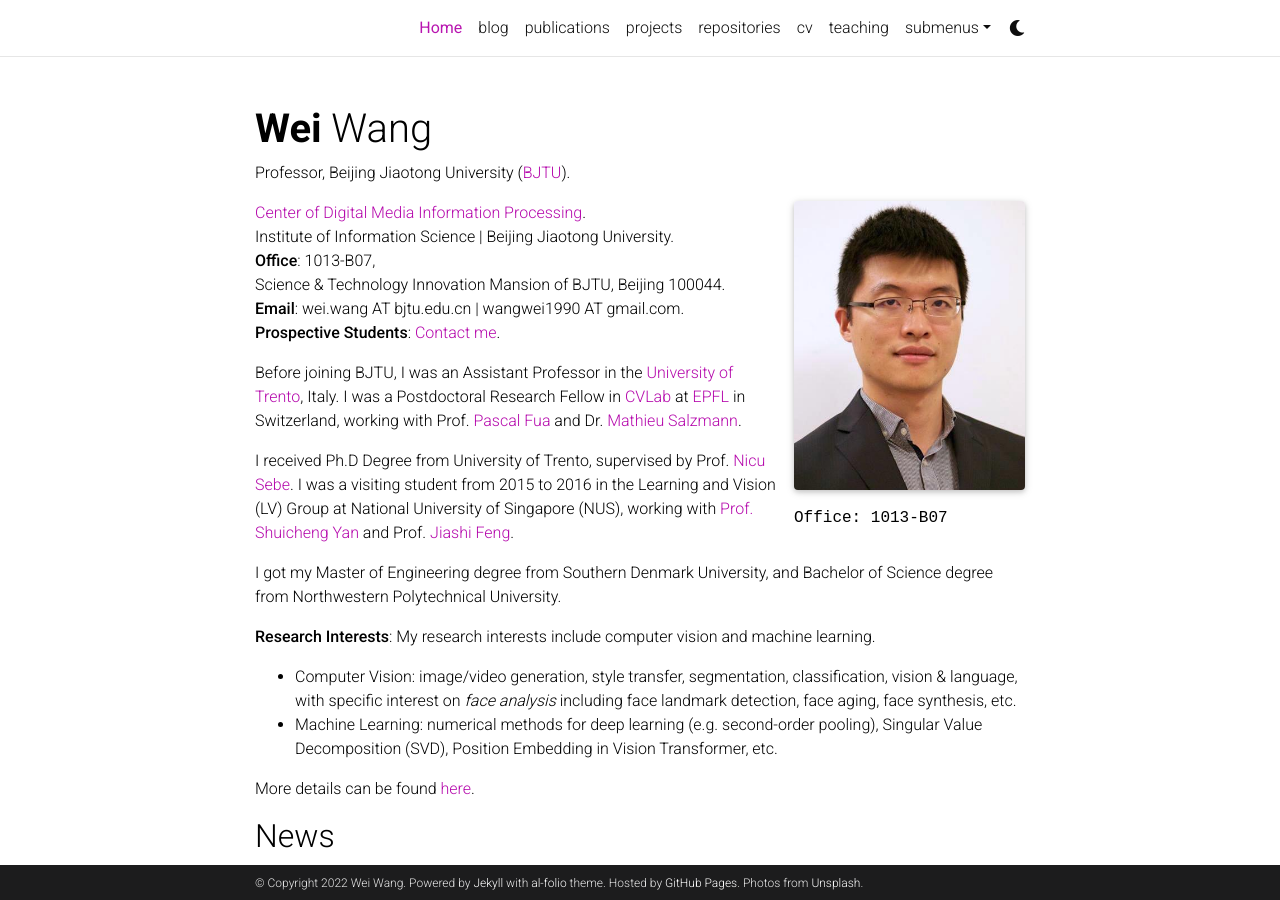
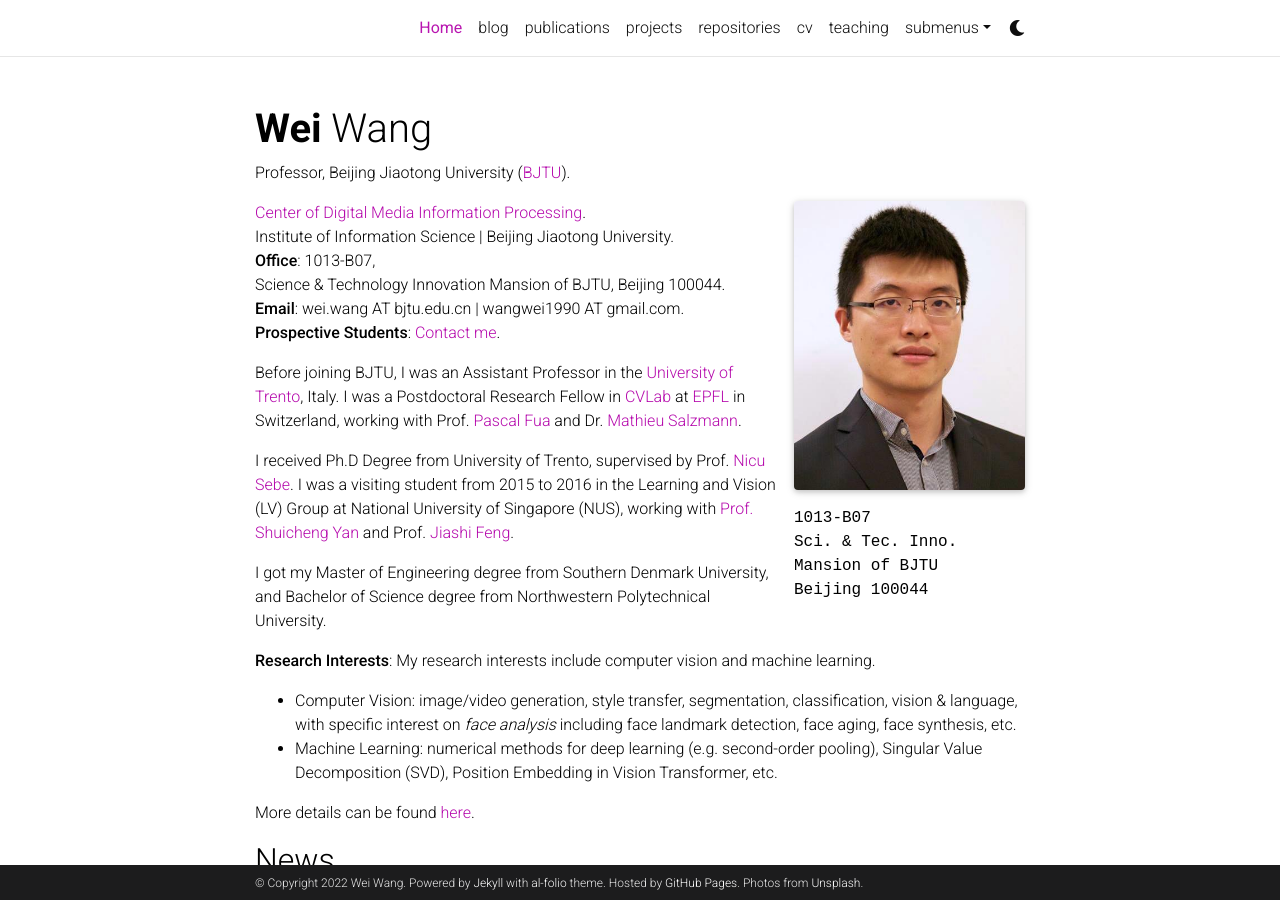
Before and after one commit to WeiWangTrento/WeiWangTrento.github.io, a Jekyll site: the page built from _pages/about.md, in a window 1280 px wide and 900 px high. Built offline with Jekyll 4.4.1, drawn with Linux system fonts in a browser that asks for light colours; full-size pictures stand in for the smaller copies a plugin makes; emoji names are drawn with the system emoji font; comment, search, counter and statistics services are not loaded; a style sheet for code colours, icons or effects is not loaded.

Commit message:
Update about.md

```diff
--- a/_pages/about.md
+++ b/_pages/about.md
@@ -9,7 +9,9 @@ profile:
   image: prof_pic.jpg
   image_circular: false # crops the image to make it circular
   address: >
-    <p>Office: 1013-B07</p>
+    <p>1013-B07</p>
+    <p>Sci. & Tec. Inno. Mansion of BJTU</p>
+    <p>Beijing 100044</p>
 
 news: true  # includes a list of news items
 selected_papers: true # includes a list of papers marked as "selected={true}"
```
